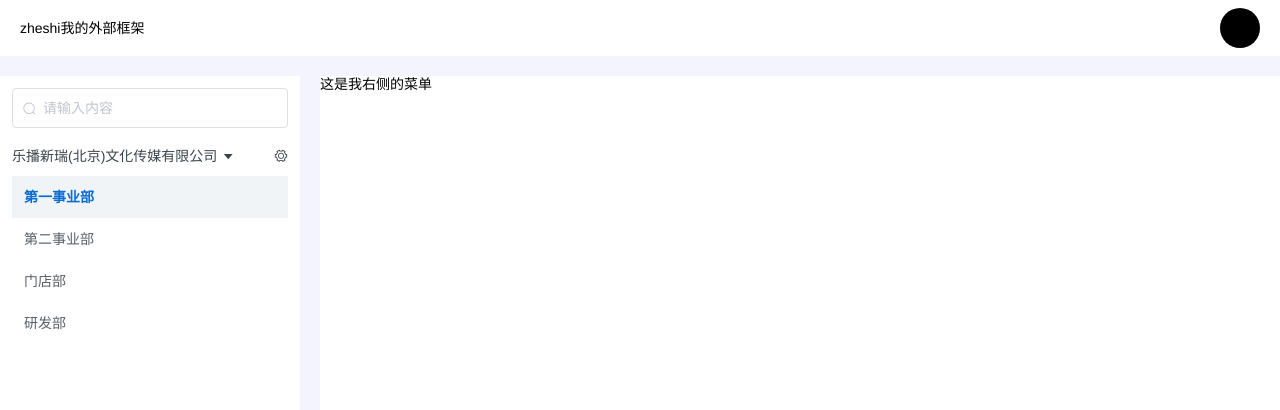
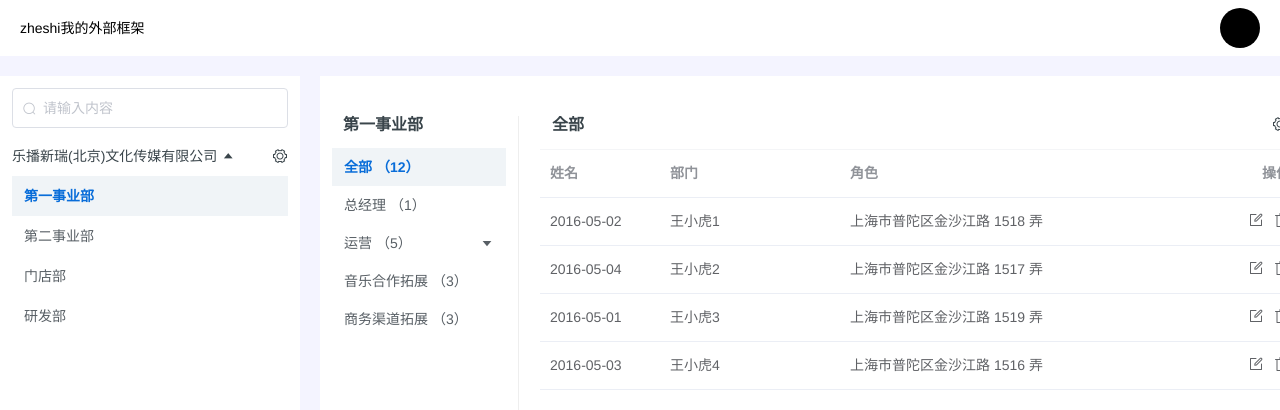
Before and after one commit to Expressqueen/PC-MRST, a Vue app: page /origanizational in a window 1280 px wide. Shown: the top 410 px of the page. Built offline with nearby package versions, Linux system fonts and the light colour scheme.

Commit message:
组织架构页面

```diff
--- a/src/styles/index.scss
+++ b/src/styles/index.scss
@@ -81,3 +81,19 @@ ul,ol{
   list-style: none;
   padding: 0;
 }
+.el-dialog__header{
+  height: 48px;
+    line-height: 48px;
+    padding: 0 10px;
+    background: #F0F4F7;
+    border-radius: 4px;
+}
+.el-dialog__headerbtn{
+  top:15px;
+}
+.el-dialog__title{
+  font-size: 16px;
+}
+.el-dialog{
+  border-radius: 4px;
+}
--- a/src/views/Organizational/index.vue
+++ b/src/views/Organizational/index.vue
@@ -1,54 +1,184 @@
 <template>
   <div class="organizational">
-        <div class='leftbar left'>
-            <el-input
-                placeholder="请输入内容"
-                prefix-icon="el-icon-search"
-                v-model="search">
-            </el-input>
+    <div class="leftbar left">
+      <el-input placeholder="请输入内容" prefix-icon="el-icon-search" v-model="search"></el-input>
       <div class="title">
-                <p class="titlename left">乐播新瑞(北京)文化传媒有限公司
-                    <i class="el-icon-caret-bottom"></i>
+        <p class="titlename left">
+          乐播新瑞(北京)文化传媒有限公司
+          <i
+            :class="[collas==true?'el-icon-caret-top':'el-icon-caret-bottom']"
+            @click="collaspe()"
+          ></i>
         </p>
         <span class="setname right">
           <i class="el-icon-setting"></i>
         </span>
       </div>
+      <ul class="departlist clearfix" v-if="collas==true">
+        <li
+          v-for="(item,index) in departlist"
+          :key="index"
+          @click="selectedbar($event,index)"
+          :class="{selectedli:index==copycurrent}"
+        >{{item.title}}</li>
+      </ul>
+    </div>
+    <div class="rightbar right">
+      <div class="rightmenu left">
+        <p class="menutitle">第一事业部</p>
         <ul class="departlist clearfix">
-                <li v-for="(item,index) in departlist" :key="index" @click="selectedbar($event,index)" :class="{selectedli:index==current}">
+          <li
+            v-for="(item,index) in rightmenulist"
+            :key="index"
+            @click="selectedmenubar($event,index)"
+            :class="{selectedli:index==menucurrent}"
+          >
+            <p>
                 {{item.title}}
+                （{{item.num}}）
+                <i
+                :class="[index==menucurrent?'el-icon-caret-top':'el-icon-caret-bottom','right']"
+                v-if="item.child!=undefined"
+                ></i>
+            </p>
+            <ul class="childmunulist" v-if="item.child!=undefined" v-show="index==menucurrent">
+                <li>
+                    活动运营（2）
+                </li>
+                <li>
+                    市场运营（3）
+                </li>
+            </ul>
           </li>
         </ul>
       </div>
-        <div class='rightbar right'>这是我右侧的菜单
-
+      <div class="rightres right">
+        <div class="rightrestitle">
+          <span class="mark left">全部</span>
+          <el-dropdown class="setname right" @command="AddCommand">
+            <span class="el-dropdown-link">
+              <i class="el-icon-setting"></i>
+            </span>
+            <el-dropdown-menu slot="dropdown">
+              <el-dropdown-item command="AddOrganization">创建组织</el-dropdown-item>
+              <el-dropdown-item>添加成员</el-dropdown-item>
+            </el-dropdown-menu>
+          </el-dropdown>
         </div>
+        <div class="restable">
+          <el-table :data="restableData" style="width: 100%">
+            <el-table-column prop="date" label="姓名" width="120"></el-table-column>
+            <el-table-column prop="name" label="部门" width="180"></el-table-column>
+            <el-table-column prop="address" label="角色"></el-table-column>
+            <el-table-column prop="address" label="操作" align="right" width="80">
+              <template slot-scope="scope">
+                <i class="el-icon-edit-outline" @click="handleClick(scope.row)"></i>
+                <i
+                  class="el-icon-delete"
+                  style="margin-left:10px"
+                  @click="deleteline(scope.$index,scope.row)"
+                ></i>
+              </template>
+            </el-table-column>
+          </el-table>
+        </div>
+      </div>
+    </div>
+    <el-dialog title="添加组织架构" :visible.sync="AddOrganization">
+      <el-form :model="AddOrgan" style="width:300px;margin:0 auto;">
+        <el-form-item label="名称" :label-width="formLabelWidth">
+          <el-input v-model="AddOrgan.name" autocomplete="off" ></el-input>
+        </el-form-item>
+        <el-form-item label="角色" :label-width="formLabelWidth">
+          <el-select v-model="AddOrgan.role" placeholder="请选择活动区域">
+            <el-option label="区域一" value="shanghai"></el-option>
+            <el-option label="区域二" value="beijing"></el-option>
+          </el-select>
+        </el-form-item>
+      </el-form>
+      <div slot="footer" class="dialog-footer">
+        <el-button type="primary" @click="AddOrganization = false">确 定</el-button>
+      </div>
+    </el-dialog>
   </div>
 </template>
 <script>
 export default {
-    name:"organizational",
-    data(){
-        return{
-            search:"",
-            current:0,
-            departlist:[
-                {title:"第一事业部",value:"1"},
-                {title:"第二事业部",value:"2"},
-                {title:"门店部",value:"3"},
-                {title:"研发部",value:"4"}
+  name: "organizational",
+  data() {
+    return {
+      search: "",
+      copycurrent: 0,
+      menucurrent: 0,
+      collas: true,
+      departlist: [
+        { title: "第一事业部", value: "1" },
+        { title: "第二事业部", value: "2" },
+        { title: "门店部", value: "3" },
+        { title: "研发部", value: "4" }
       ],
-            selectdepartlist:''
+      rightmenulist: [
+        { title: "全部", value: "1", num: 12 },
+        { title: "总经理", value: "2", num: 1 },
+        { title: "运营", value: "3", num: 5, child: [] },
+        { title: "音乐合作拓展", value: "4", num: 3 },
+        { title: "商务渠道拓展", value: "5", num: 3 }
+      ],
+      restableData: [
+        {
+          date: "2016-05-02",
+          name: "王小虎1",
+          address: "上海市普陀区金沙江路 1518 弄"
+        },
+        {
+          date: "2016-05-04",
+          name: "王小虎2",
+          address: "上海市普陀区金沙江路 1517 弄"
+        },
+        {
+          date: "2016-05-01",
+          name: "王小虎3",
+          address: "上海市普陀区金沙江路 1519 弄"
+        },
+        {
+          date: "2016-05-03",
+          name: "王小虎4",
+          address: "上海市普陀区金沙江路 1516 弄"
         }
+      ],
+      selectdepartlist: "",
+      AddOrganization: false,
+      formLabelWidth: "60px",
+      AddOrgan: {
+        name: "",
+        role: ""
+      }
+    };
   },
-    methods:{
-        selectedbar(obj,index){
-            debugger
-            this.current=index
-
+  methods: {
+    selectedbar(obj, index) {
+      this.copycurrent = index;
+    },
+    collaspe() {
+      this.collas = !this.collas;
+    },
+    selectedmenubar(obj, index) {
+        if(this.menucurrent==index){
+            obj.target.parentNode.querySelector('ul').style.display==""?obj.target.parentNode.querySelector('ul').style.display="none"
+            :obj.target.parentNode.querySelector('ul').style.display="";
+            obj.target.parentNode.querySelector('i').className.indexOf("el-icon-caret-top")==-1?obj.target.parentNode.querySelector('i').setAttribute("class",'el-icon-caret-top right')
+            :obj.target.parentNode.querySelector('i').setAttribute("class",'el-icon-caret-bottom right')
+       }
+      this.menucurrent = index;
+    },
+    deleteline(index, data) {
+      this.restableData.splice(index, 1);
+    },
+    AddCommand(command) {
+      this[command] = true;
     }
   }
-}
+};
 </script>
 <style lang="sass">
 @import './organizational.scss'
--- a/src/views/Organizational/organizational.scss
+++ b/src/views/Organizational/organizational.scss
@@ -3,6 +3,28 @@
     height: calc(100vh - 92px);
     margin: 0 auto;
     margin-top:20px;
+    .departlist{
+        li{
+            padding: 12px 12px;
+            color: #585F65;
+        }
+        & :hover{
+            cursor: pointer;
+        }
+        & .selectedli{
+            background:rgba(240,244,247,1);
+            color:#096DD9;
+            font-weight: bold;
+            .el-dropdown{
+                color:#096DD9;
+            }
+        }
+
+    }
+    .setname i{
+       color: #3A454B;
+       font-size: 16px;
+    }
     .leftbar{
         width: 300px;
         margin-right:20px;
@@ -13,24 +35,62 @@
             padding:20px 0 14px 0;
             color: #3A454B;
         }
-        .departlist{
-            li{
-                padding: 13px 12px;
-                color: #585F65;
-            }
-            & :hover{
-                cursor: pointer;
-            }
-            & .selectedli{
-                background:rgba(240,244,247,1);
-                color:#096DD9;
-                font-weight: bold;
-            }
-        }
+
     }
     .rightbar{
         width: 1000px;
         background: #ffffff;
         height: 100%;
+        padding-top:40px;
+        li{
+            line-height: 1;
+        }
+        .rightmenu{
+            width: 199px;
+            border-right: 1px solid #eeeeee;
+            height: 100%;
+            padding: 0 12px;
+            .menutitle{
+                font-size: 16px;
+                color: #3A454B;
+                font-weight: bold;
+                padding-left: 11px;
+                font-family: MicrosoftYaHei-Bold;
+            }
+            .childmunulist{
+                margin: 12px -12px -12px;
+                background: #fff;
+                padding-left: 12px;
+                li{
+                    padding:12px 0;
+                    color: #999999;
+                }
+            }
+        }
+        .rightres{
+            width: 800px;
+            height: 100%;
+            padding:0 20px;
+            .rightrestitle{
+                border-bottom: 1px solid #F4F5F7;
+                overflow: hidden;
+                padding: 0 12px 15px 12px;
+                font-size: 16px;
+                font-weight: bold;
+                color: #3A454B;
+            }
+            .restable{
+                i{
+                    font-size: 16px;
+                }
+            }
+
+        }
+    }
+    .el-select{
+        width: 100%;
+    }
+    .el-dialog__footer{
+        text-align: center;
     }
 }
```
Also changed, not shown: src/utils/index.js (line endings or trailing spaces). Lines whose indentation alone changed are shown as unchanged.
